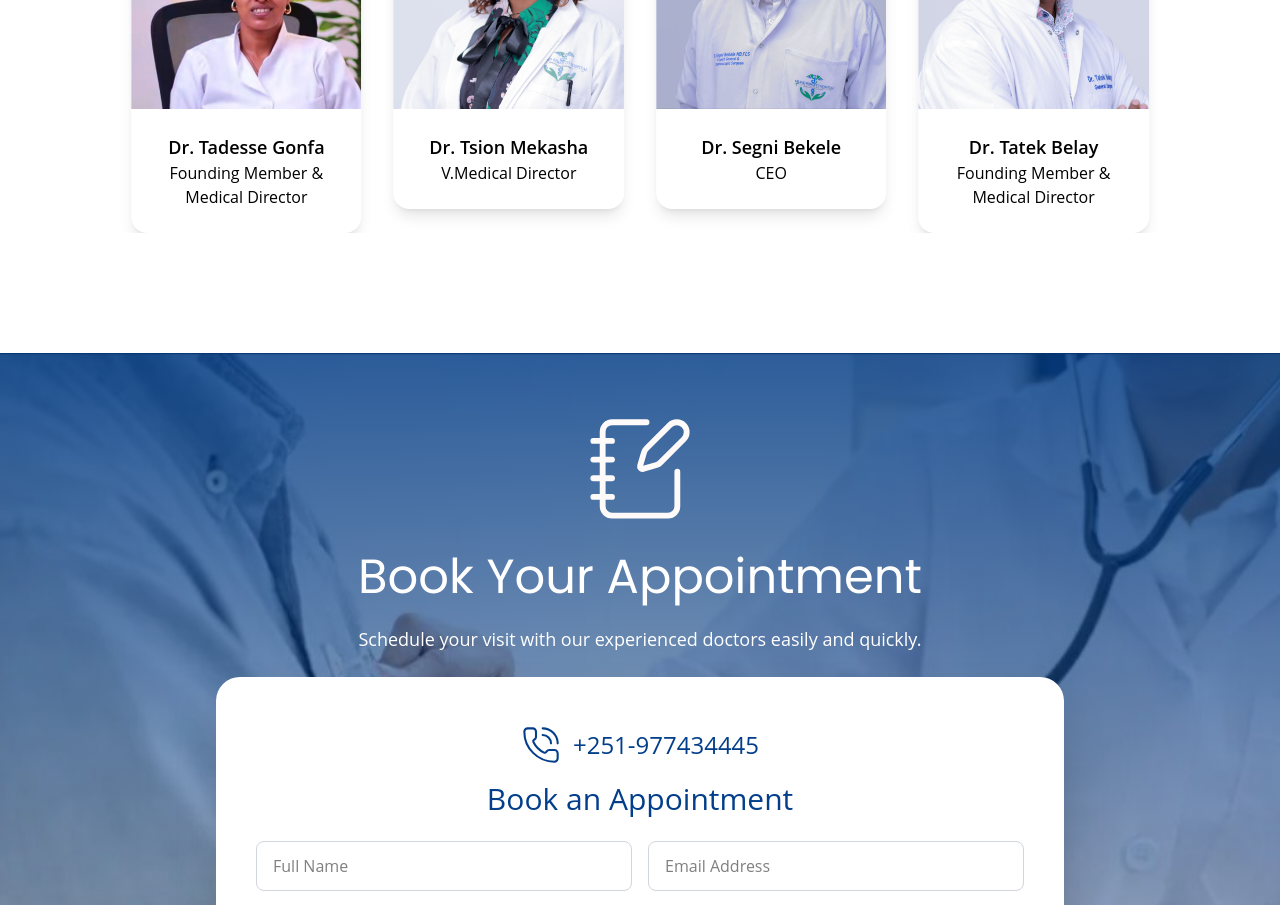
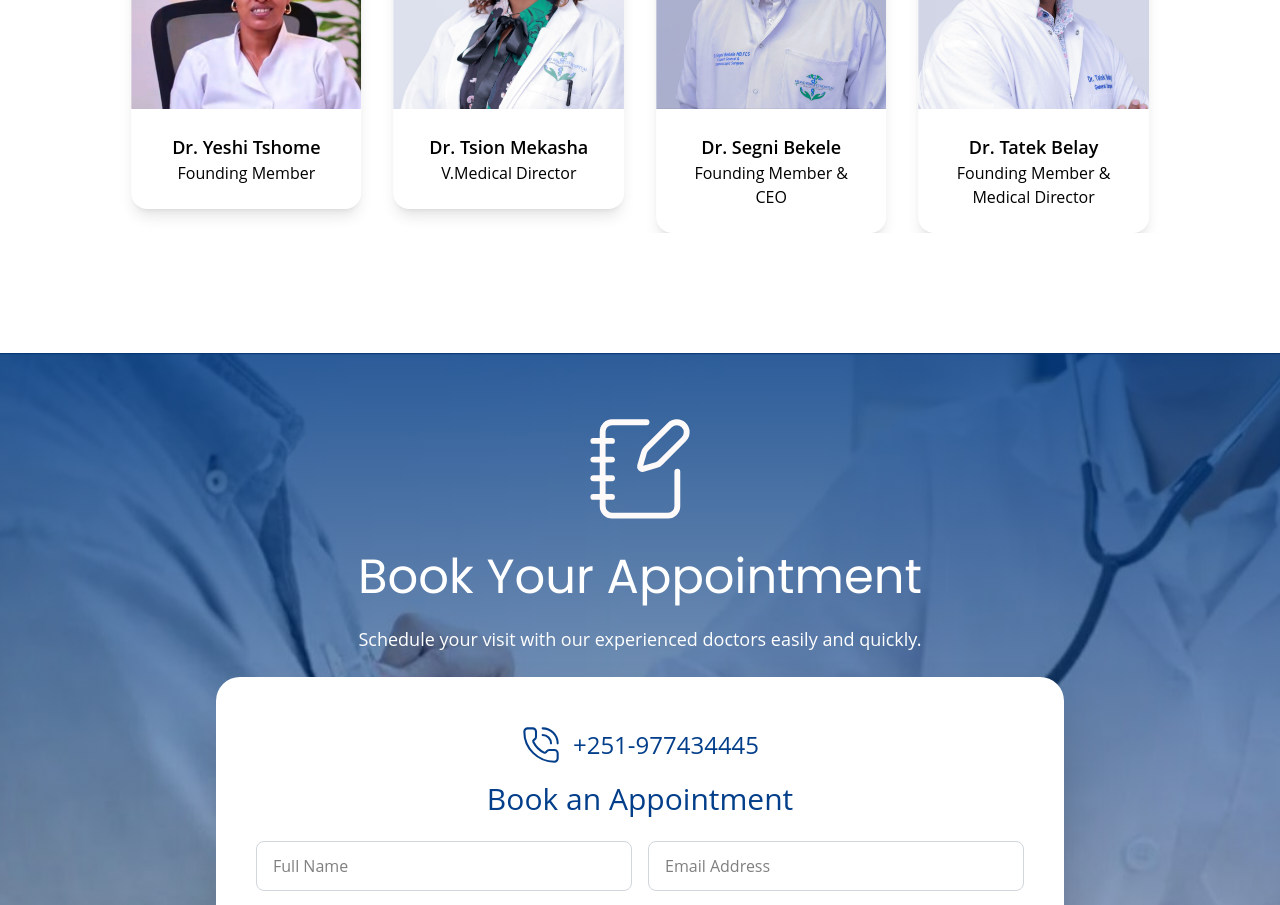
Before and after one commit to Tsedniya/Grand_Bishoftu_Hospital, a React (Vite) app in the folder myapp/: page / in a window 1280 px wide. Shown: the part 2640-3545 px from the top of the page. Built offline with nearby package versions, Linux system fonts and the light colour scheme.

Commit message:
frontend:meetup

```diff
--- a/myapp/src/components/Meet.jsx
+++ b/myapp/src/components/Meet.jsx
@@ -14,9 +14,9 @@ import { Link } from 'react-router-dom';
 const Meet = () => {
   const doctors = [
 
-    { img: photo70, name: "Dr. Segni Bekele", role: " CEO" },
+    { img: photo70, name: "Dr. Segni Bekele", role: " Founding Member & CEO" },
     { img: photo90, name: "Dr. Tatek Belay", role: "Founding Member & Medical Director" },
-    { img: photo29, name: "Dr. Tadesse Gonfa", role: "Founding Member & Medical Director" },
+    { img: photo29, name: "Dr. Yeshi Tshome", role: "Founding Member" },
     { img: photo71, name: "Dr. Tsion Mekasha", role: "V.Medical Director" },
   ];
 
```
